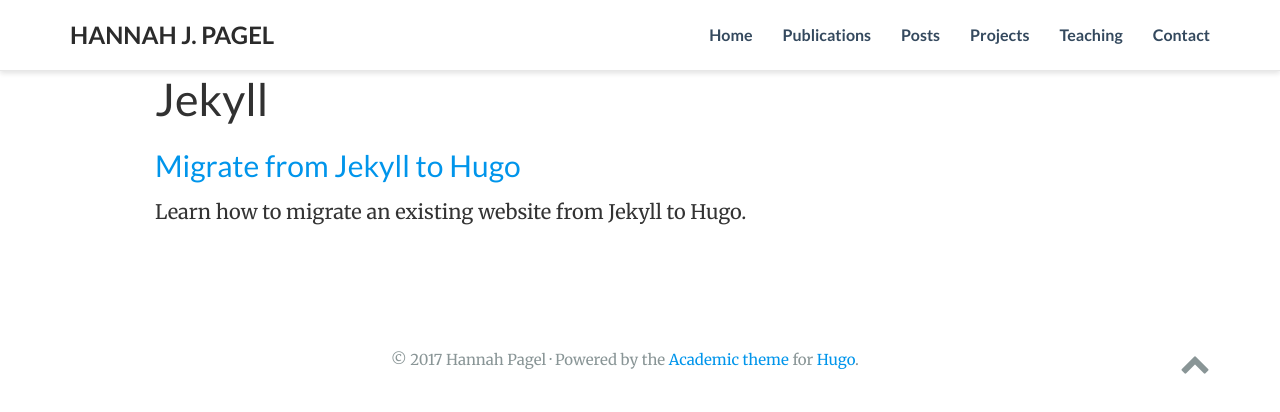
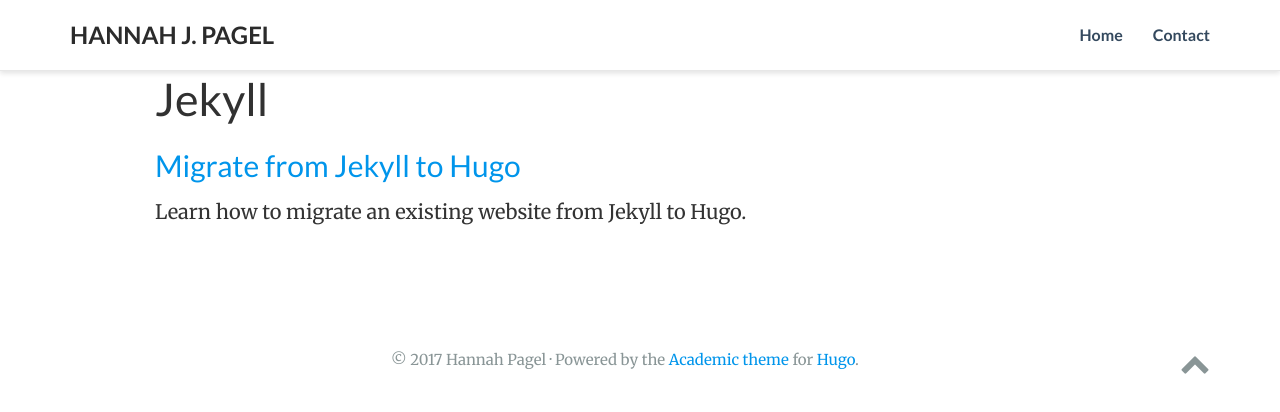
Before and after one commit to hjpagel/hjpagel.github.io, a plain HTML site: page tags/jekyll/index.html in a window 1280 px wide. Drawn offline with nearby package versions, Linux system fonts and the light colour scheme.

```diff
--- a/tags/jekyll/index.html
+++ b/tags/jekyll/index.html
@@ -71,54 +71,6 @@
           <a href="/#about">
 
             <span>Home</span>
-          </a>
-        </li>
-
-
-
-
-
-
-        <li class="nav-item">
-          <a href="/#publications_selected">
-
-            <span>Publications</span>
-          </a>
-        </li>
-
-
-
-
-
-
-        <li class="nav-item">
-          <a href="/#posts">
-
-            <span>Posts</span>
-          </a>
-        </li>
-
-
-
-
-
-
-        <li class="nav-item">
-          <a href="/#projects">
-
-            <span>Projects</span>
-          </a>
-        </li>
-
-
-
-
-
-
-        <li class="nav-item">
-          <a href="/#teaching">
-
-            <span>Teaching</span>
           </a>
         </li>
 
```
Also changed, not shown: index.html (+1 -1 lines), sitemap.xml (+9 -0 lines).
